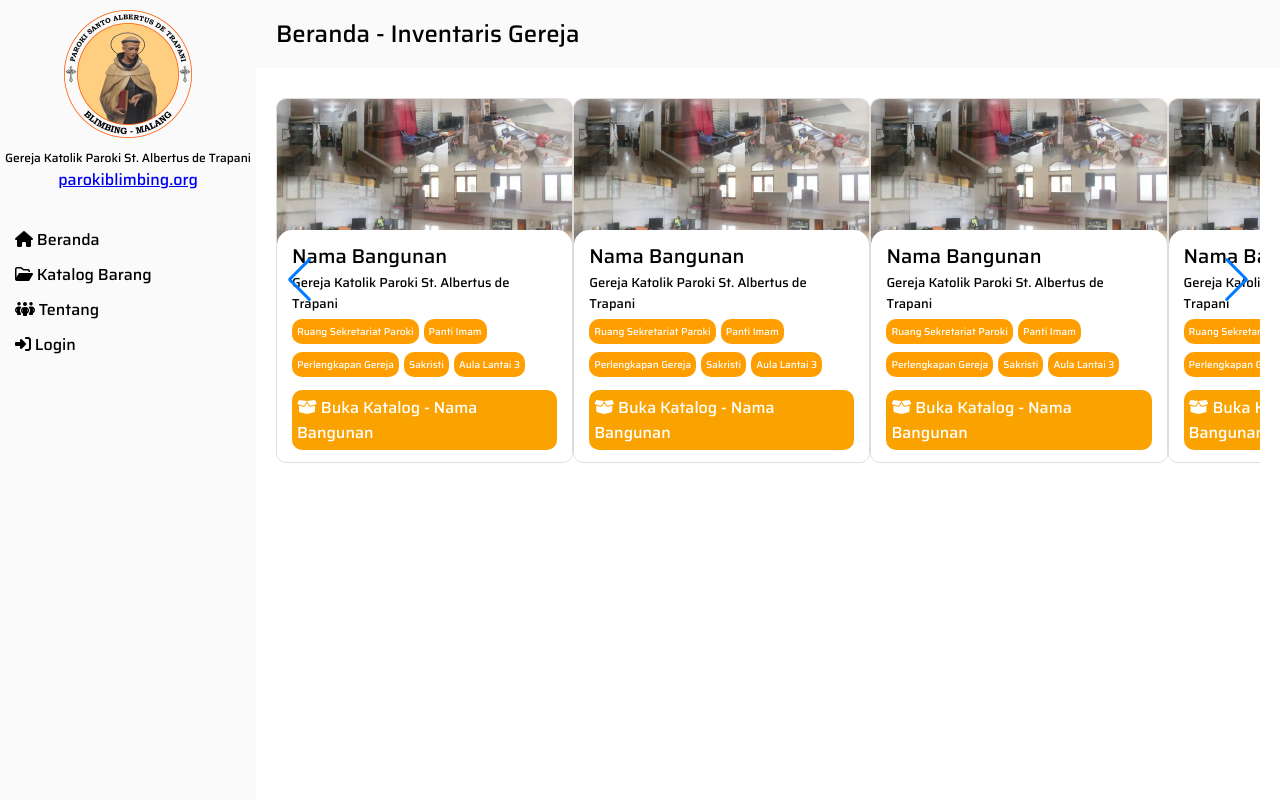
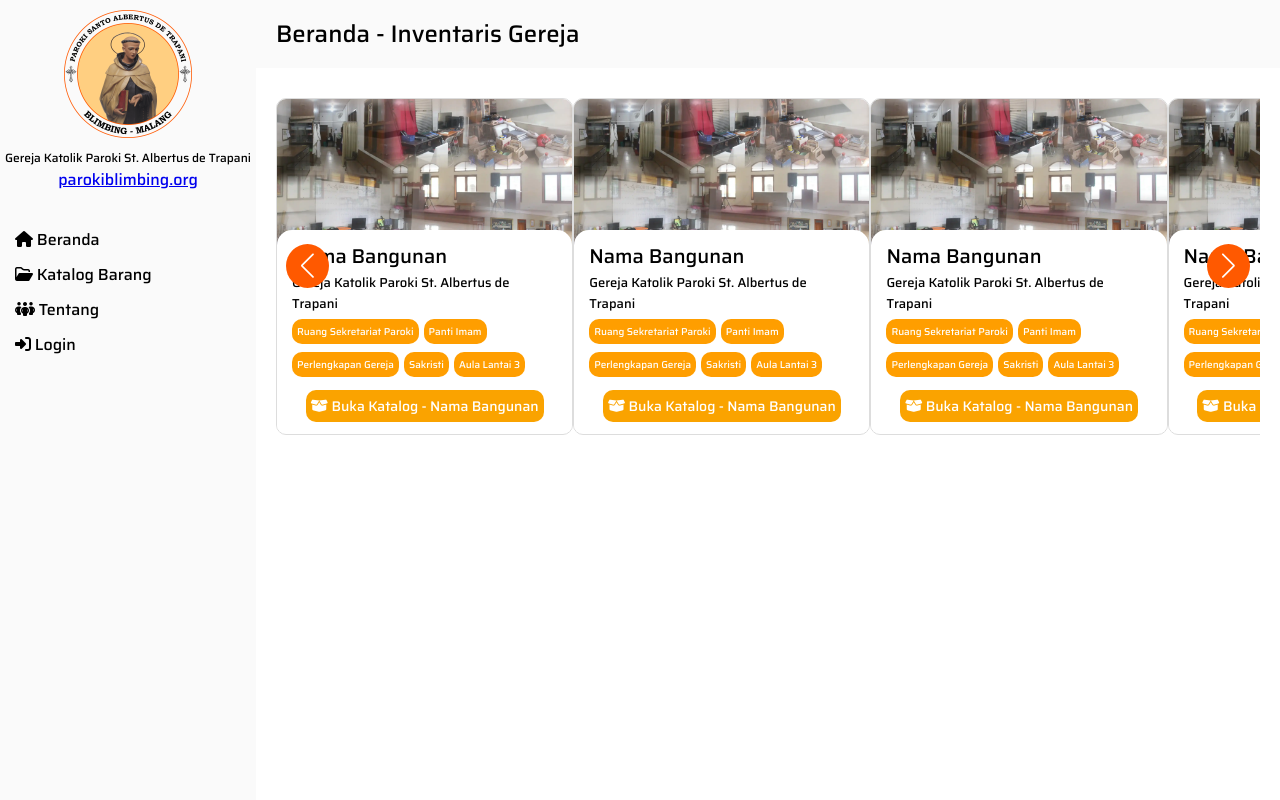
Before and after one commit to projectdasw/inventaris_gerejablimbing, a PHP site: page / in a window 1280 px wide. Run offline with PHP 8.4, Linux system fonts and the light colour scheme.

Commit message:
update style.css

```diff
--- a/assets/style.css
+++ b/assets/style.css
@@ -132,7 +132,6 @@ th, td {
         display: flex;
         flex-direction: column;
         width: 80%;
-        height: 100vh;
     }
 
     .landing-content-heading{
@@ -143,6 +142,7 @@ th, td {
         padding: 15px 20px;
         position: sticky;
         top: 0;
+        z-index: 2;
     }
 
     .landing-content-body{
@@ -152,10 +152,70 @@ th, td {
         padding: 15px 20px;
     }
 
+    .landing-tracker,
+    .landing-front-data-heading{
+        display: flex;
+        flex-direction: column;
+        background-color: #fdedbd;
+        padding: 10px;
+        border-radius: 10px;
+        -webkit-border-radius: 10px;
+        -moz-border-radius: 10px;
+        -ms-border-radius: 10px;
+        -o-border-radius: 10px;
+    }
+
+    .landing-front-data-heading{
+        margin-bottom: 10px;
+    }
+
+    .landing-tracker .header-tracker,
+    .landing-front-data-heading .header-front-data{
+        display: flex;
+        flex-direction: row;
+        align-items: center;
+    }
+
+    .landing-tracker .header-tracker i,
+    .landing-front-data-heading .header-front-data i{
+        background-color: red;
+        color: #fff;
+        margin-right: 6px;
+        font-size: 20px;
+        padding: 5px;
+        border-radius: 50%;
+        -webkit-border-radius: 50%;
+        -moz-border-radius: 50%;
+        -ms-border-radius: 50%;
+        -o-border-radius: 50%;
+}
+
+    .landing-tracker .body-tracker,
+    .landing-front-data-heading .body-front-data{
+        margin: 0;
+    }
+
     .landing-content-card{
         display: flex;
         flex-direction: column;
         width: 100%;
+    }
+
+    .landing-content-card .swiper-button-next,
+    .landing-content-card .swiper-button-prev{
+        background-color: #ff5900;
+        border-radius: 50%;
+        padding: 0 8px;
+        -webkit-border-radius: 50%;
+        -moz-border-radius: 50%;
+        -ms-border-radius: 50%;
+        -o-border-radius: 50%;
+}
+
+    .landing-content-card .swiper-button-next::after,
+    .landing-content-card .swiper-button-prev::after{
+        font-size: 25px;
+        color: #fff;
     }
 
     .landing-content-card .card-container{
@@ -247,6 +307,7 @@ th, td {
 
     .landing-content-card .card-container .card .card-button a{
         text-decoration: none;
+        font-size: 14px;
         background-color: #FAA300;
         color: #fff;
         margin-top: 10px;
@@ -261,13 +322,19 @@ th, td {
         -moz-transition: .3s;
         -ms-transition: .3s;
         -o-transition: .3s;
-}
+    }
 
     .landing-content-card .card-container .card .card-button a:hover{
         border: 1px solid #FAA300;
         background-color: #fff;
         color: #FAA300;
     }
+
+    .landing-front-data{
+        display: flex;
+        flex-direction: column;
+        margin: 20px 0 0 0;
+    }
     /* CONTENT */
     /* LANDING PAGE */
 }
```
